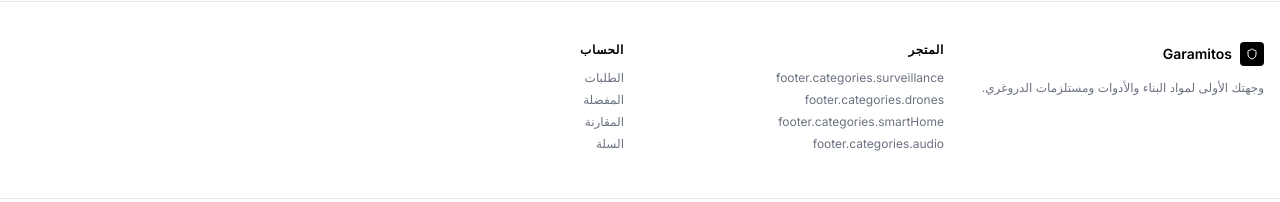
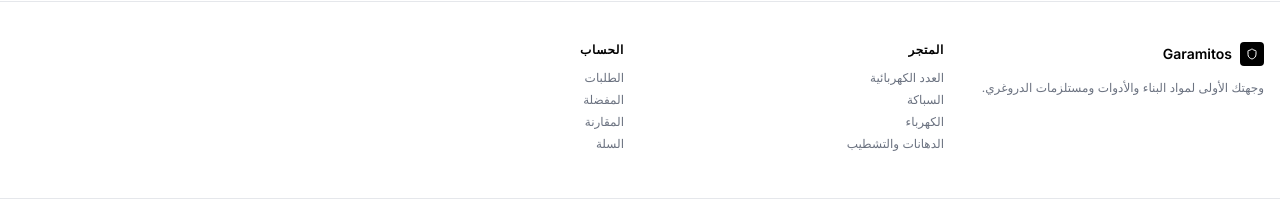
Before and after one commit to Zakaria12e/Garamitos_Ecom, a React (Vite) app in the folder frontend/: page / in a window 1280 px wide. Shown: the part 1235-1437 px from the top of the page. Built offline with nearby package versions, Linux system fonts and the light colour scheme; no server answers.

Commit message:
fix(footer): replace outdated tech category keys with correct construction store categories

```diff
--- a/frontend/src/components/layout/Footer.jsx
+++ b/frontend/src/components/layout/Footer.jsx
@@ -7,10 +7,10 @@ export default function Footer() {
   const { t } = useTranslation()
 
   const categories = [
-    { key: 'surveillance', slug: 'Surveillance Cameras' },
-    { key: 'drones',       slug: 'Drones' },
-    { key: 'smartHome',    slug: 'Smart Home' },
-    { key: 'audio',        slug: 'Audio Equipment' },
+    { key: 'tools',       slug: 'Power Tools' },
+    { key: 'plumbing',    slug: 'Plumbing' },
+    { key: 'electrical',  slug: 'Electrical' },
+    { key: 'paint',       slug: 'Paint & Finishing' },
   ]
 
   const accountLinks = [
```
